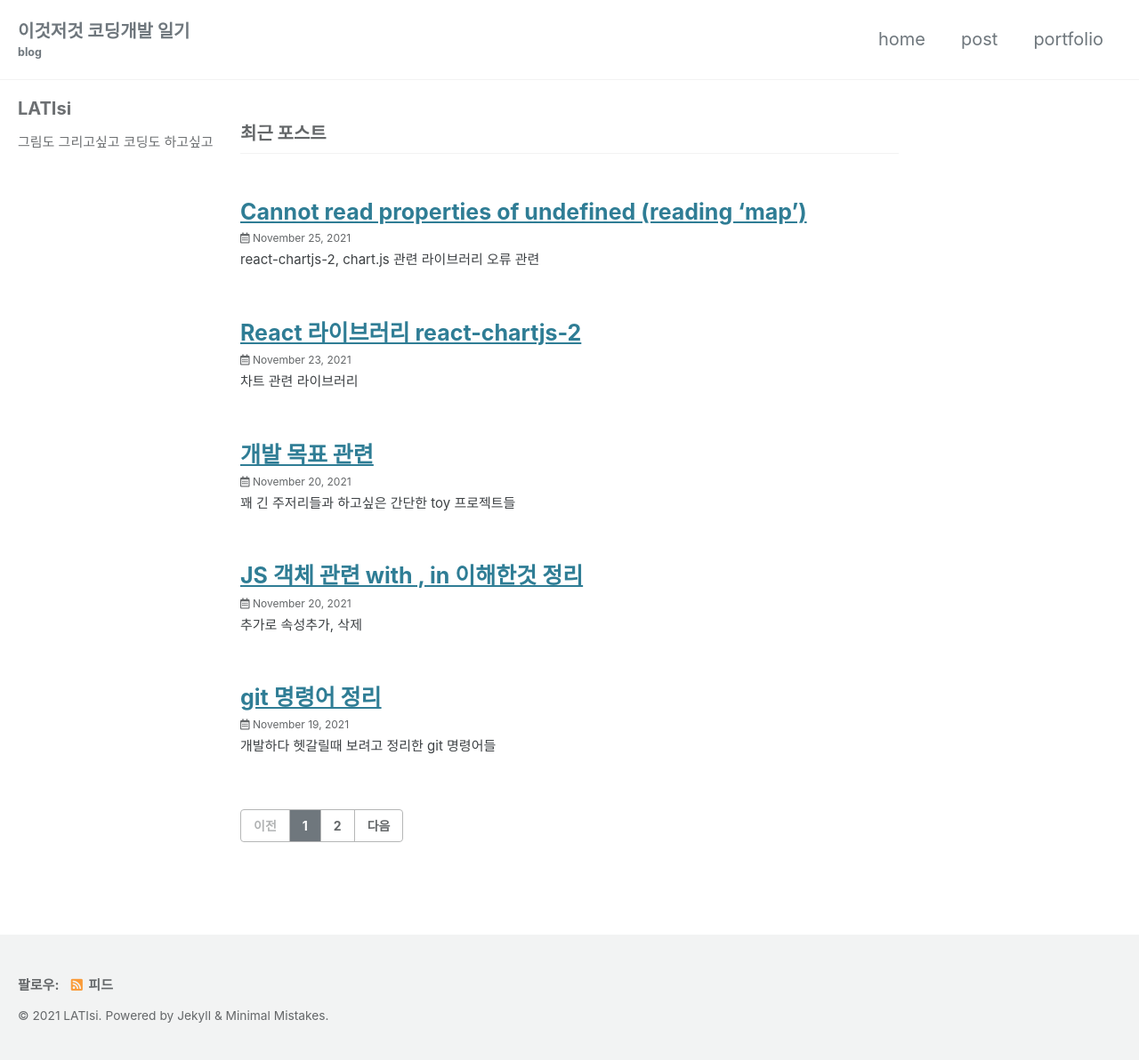
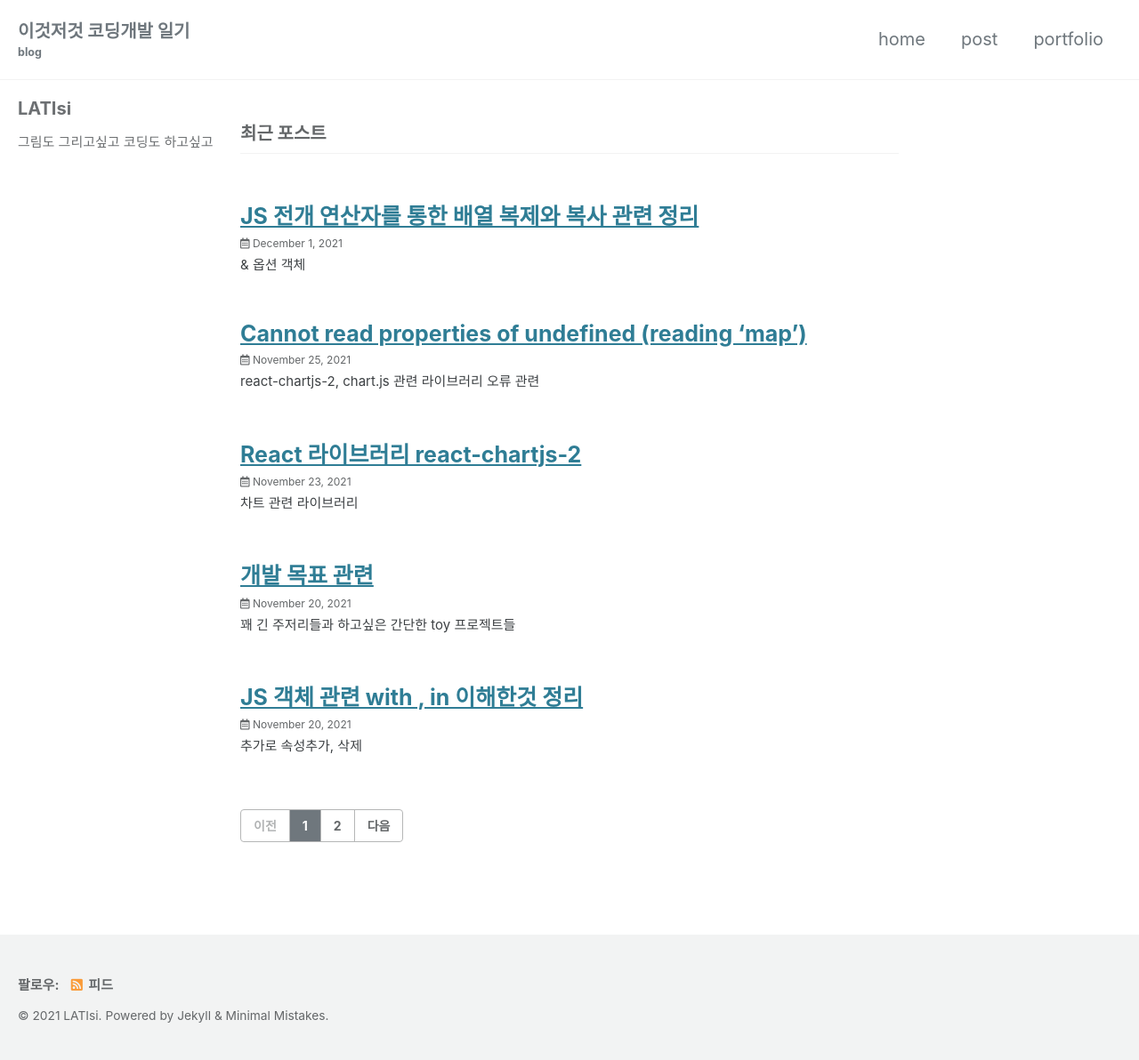
Before and after one commit to LATIsi/LATIsi.github.io, a Jekyll site: the page built from index.html, in a window 1280 px wide. Shown: the whole page at 89% size. Built offline with Jekyll 4.4.1, drawn with Linux system fonts in a browser that asks for light colours; cached includes are drawn as plain includes; the list of posts is cut into pages by our own code; part of the change alters nothing that is shown.

Commit message:
JS 글 추가

```diff
--- a/_posts/JS/2021-11-20-JS-object-with,in.md
+++ b/_posts/JS/2021-11-20-JS-object-with,in.md
@@ -6,7 +6,7 @@ categories: JavaScript
 last_modified_at : 2021-11-22
 ---
 
-JS 책을 보며 공부를 하다가 객체의 with과 in 관련해서 이해한것을 정리 하려고 한다.
+JS 책을 보며 공부를 하다가 객체의 with과 in 관련해서 이해한것을 정리한 포스트이다.
 
 
 ## in
--- /dev/null
+++ b/_posts/JS/2021-12-01-JS-object-copy.md
@@ -0,0 +1,36 @@
+---
+title: "JS 전개 연산자를 통한 배열 복제와 복사 관련 정리"
+excerpt: " & 옵션 객체 "
+date: 2021-12-01
+categories: JavaScript
+last_modified_at : 2021-12-01
+---
+
+JS 책을 보며 공부를 하다가 옵션객체와 연산자를 이용한 복제에 관해 이해한것을 정리한 포스트이다.
+
+
+## 옵션 객체
+
+함수의 매개변수로 들어가는 객체 ,  값을 입력하지않으면 초기화 하는 과정이 필요.
+
+-----
+
+## 값 복사
+
+**1. 기본 자료형**
+숫자, 문자열, 불값 복사시...
+값을 완전히 복사해 두개의 변수가 완전한 독립성을 가지게 되는것을 <b>값 볷사, 깊은 복사 -clone-</b> 라고 함.
+
+**2. 객체**
+배열 같은 경우, 실제 값 저장이 아닌 주소값- 즉 참조값만을 복사하는거니 안의 데이터를 공유하게 된다.
+ 두개의 변수가 독립적이지 않게 복사되는것을 <b>참조 복사, 얕은 복사</b>라고 함
+
+ 객체의 깊은 복사를 하고싶다면, 새로운 객체를 만들고 for문으로 키,값을 하나씩 옮겨야 함.
+
+----
+
+## 배열 복제
+...를 사용하기
+예시로, const arrayA =[1,2,3,4,5];
+에서 arrayA를 복사하고 싶다면
+const arrayB =[...arrayA] 이런식으로 복사 가능.
```
